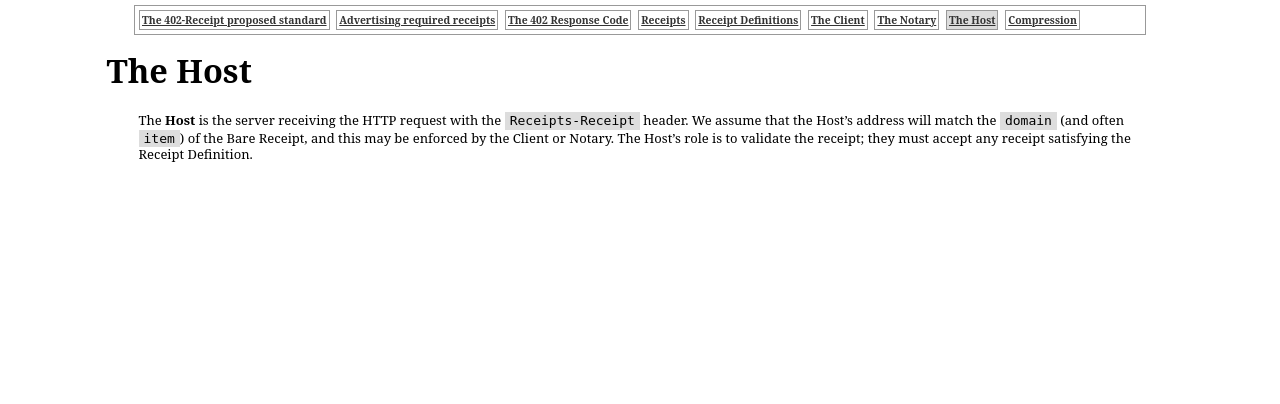
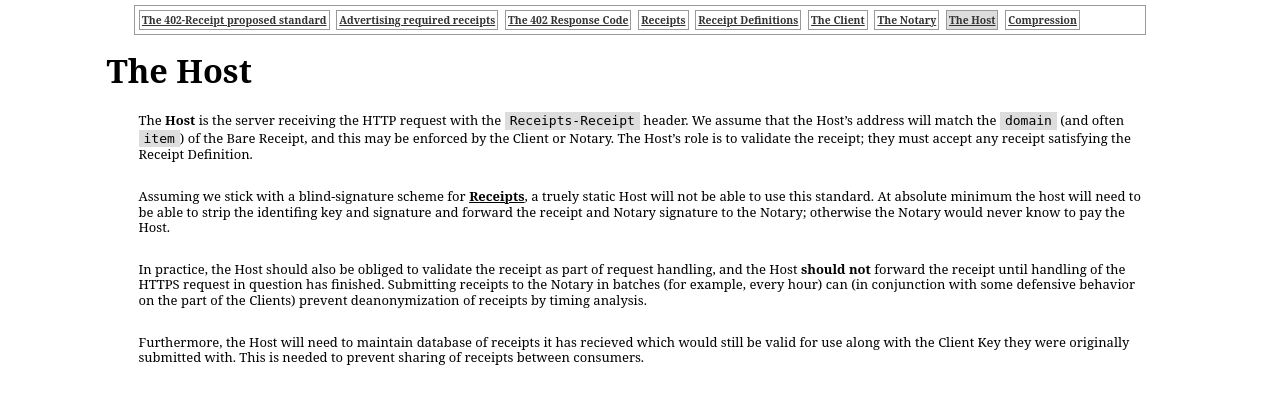
Before and after one commit to erikpukinskis/direct-monetization-static, a Jekyll site: the page built from _proposal/host.markdown, in a window 1280 px wide. Shown: the top 404 px of the page. Built offline with Jekyll 4.4.1, drawn with Linux system fonts in a browser that asks for light colours.

Commit message:
add Host details

```diff
--- a/_proposal/host.markdown
+++ b/_proposal/host.markdown
@@ -7,3 +7,9 @@ documentation_order: 40
 ---
 
 The **Host** is the server receiving the HTTP request with the `Receipts-Receipt` header. We assume that the Host's address will match the `domain` (and often `item`) of the Bare Receipt, and this may be enforced by the Client or Notary. The Host's role is to validate the receipt; they must accept any receipt satisfying the Receipt Definition.
+
+Assuming we stick with a blind-signature scheme for [Receipts]({{ "/receipts.html" | relative_url }}), a truely static Host will not be able to use this standard. At absolute minimum the host will need to be able to strip the identifing key and signature and forward the receipt and Notary signature to the Notary; otherwise the Notary would never know to pay the Host.
+
+In practice, the Host should also be obliged to validate the receipt as part of request handling, and the Host **should not** forward the receipt until handling of the HTTPS request in question has finished. Submitting receipts to the Notary in batches (for example, every hour) can (in conjunction with some defensive behavior on the part of the Clients) prevent deanonymization of receipts by timing analysis.
+
+Furthermore, the Host will need to maintain database of receipts it has recieved which would still be valid for use along with the Client Key they were originally submitted with. This is needed to prevent sharing of receipts between consumers.
```
